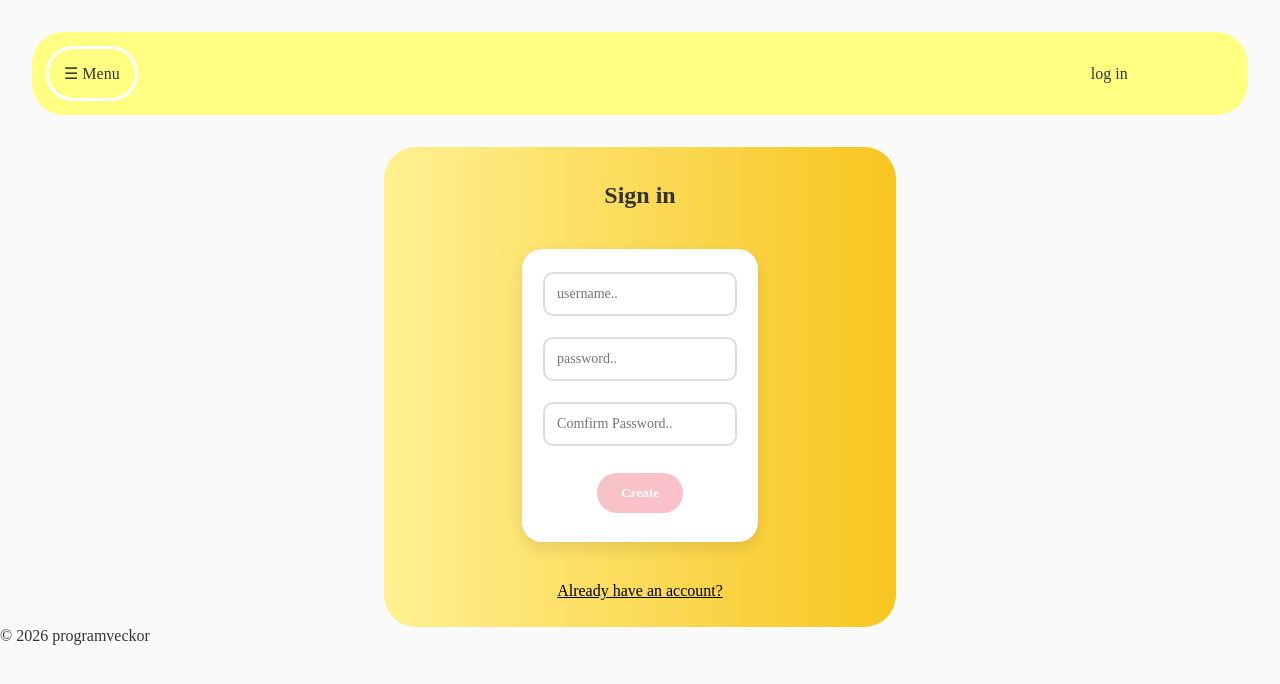
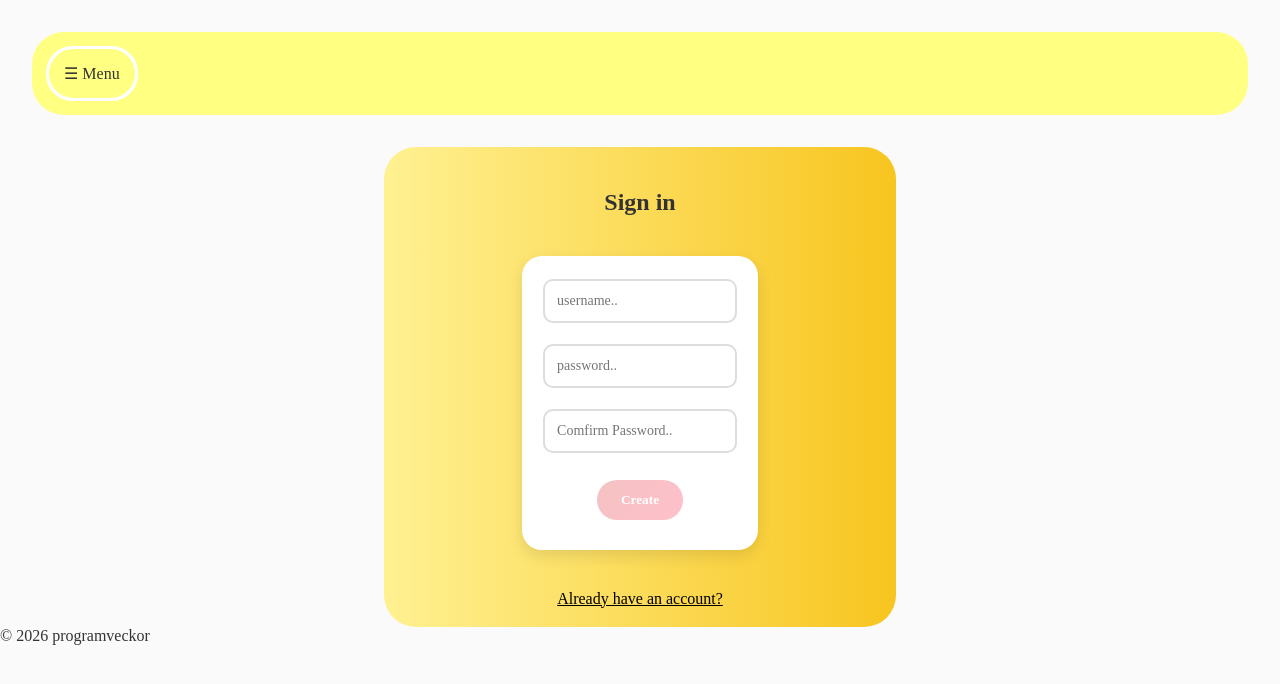
Before and after one commit to 0oykot/Programveckor-2026, a plain HTML site: page create.html in a window 1280 px wide. Drawn offline with Linux system fonts and the light colour scheme.

Commit message:
kiko
minor html changes

```diff
--- a/create.html
+++ b/create.html
@@ -23,7 +23,6 @@
       </div>
     </div>
 
-    <p id="login" href="login.html">log in</p>
     <img src="">
 
   </header>
--- a/style.css
+++ b/style.css
@@ -43,7 +43,7 @@ body {
 
 a#link{
   text-decoration: underline;
-  padding-bottom: 1em;
+  padding-bottom: 0.1em;
 }
 
 
```
Also changed, not shown: login.html (+0 -1 lines), stats.html (+1 -0 lines).
